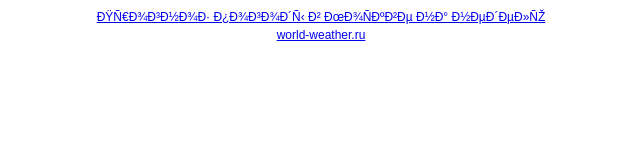
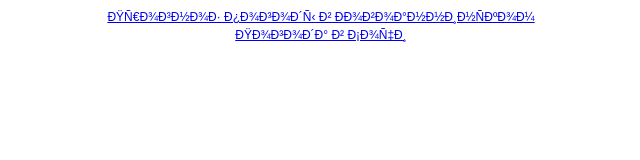
Before and after one commit to pogodaonline/pogodaonline.github.io, a plain HTML site: page index.html in a window 1280 px wide. Shown: the whole page, without its empty margins (319-959 px from the left). Drawn offline with Linux system fonts and the light colour scheme.

Commit message:
Update index.html

```diff
--- a/index.html
+++ b/index.html
@@ -1,3 +1,3 @@
 <html>
-<div id="010c28ac3eaf7690cc81fd582ca0c31d" class="ww-informers-box-854753"><p class="ww-informers-box-854754"><a href="https://world-weather.ru/pogoda/russia/moscow/7days/">Прогноз погоды в Москве на неделю</a><br><a href="https://world-weather.ru/">world-weather.ru</a></p></div><script async type="text/javascript" charset="utf-8" src="https://world-weather.ru/wwinformer.php?userid=010c28ac3eaf7690cc81fd582ca0c31d"></script><style>.ww-informers-box-854754{-webkit-animation-name:ww-informers54;animation-name:ww-informers54;-webkit-animation-duration:1.5s;animation-duration:1.5s;white-space:nowrap;overflow:hidden;-o-text-overflow:ellipsis;text-overflow:ellipsis;font-size:12px;font-family:Arial;line-height:18px;text-align:center}@-webkit-keyframes ww-informers54{0%,80%{opacity:0}100%{opacity:1}}@keyframes ww-informers54{0%,80%{opacity:0}100%{opacity:1}}</style>
+<div id="064a01a37405a101a21d2f449fc98a99" class="ww-informers-box-854753"><p class="ww-informers-box-854754"><a href="https://world-weather.ru/pogoda/russia/novoanninsky/">Прогноз погоды в Новоаннинском</a><br><a href="https://world-weather.ru/pogoda/russia/sochi/">Погода в Сочи</a></p></div><script async type="text/javascript" charset="utf-8" src="https://world-weather.ru/wwinformer.php?userid=064a01a37405a101a21d2f449fc98a99"></script><style>.ww-informers-box-854754{-webkit-animation-name:ww-informers54;animation-name:ww-informers54;-webkit-animation-duration:1.5s;animation-duration:1.5s;white-space:nowrap;overflow:hidden;-o-text-overflow:ellipsis;text-overflow:ellipsis;font-size:12px;font-family:Arial;line-height:18px;text-align:center}@-webkit-keyframes ww-informers54{0%,80%{opacity:0}100%{opacity:1}}@keyframes ww-informers54{0%,80%{opacity:0}100%{opacity:1}}</style>
 </html>
```
